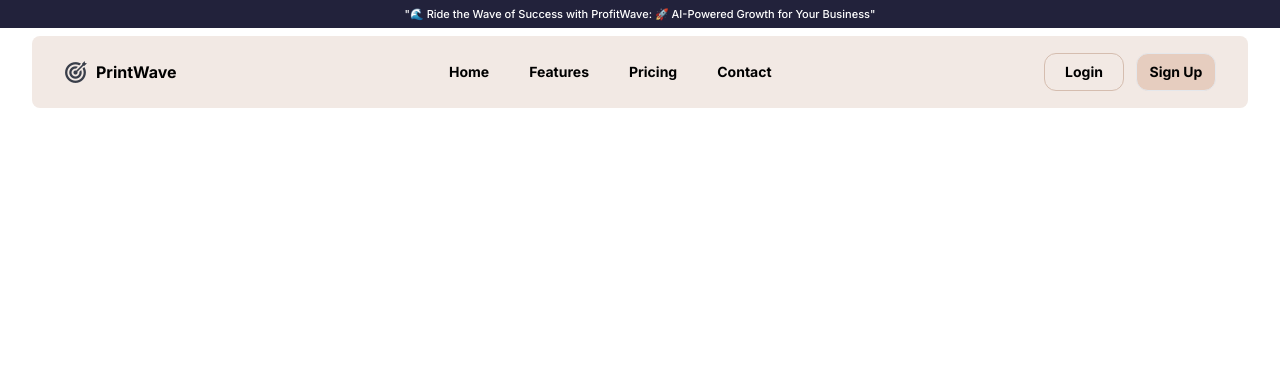
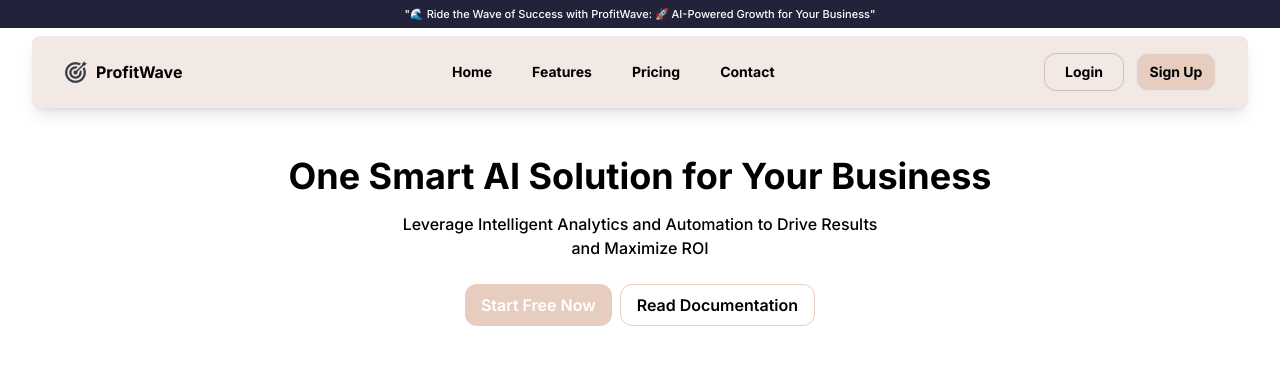
Before and after one commit to EpicNesh26/ProfitWave, a website built with Vite: page index.html in a window 1280 px wide. Built offline with nearby package versions, Linux system fonts and the light colour scheme.

Commit message:
Added main section

```diff
--- a/index.html
+++ b/index.html
@@ -21,11 +21,11 @@
         <header class="text-[11px] font-inter font-medium bg-[#22223b] text-white h-7 flex justify-center items-center">
             "🌊 Ride the Wave of Success with ProfitWave: 🚀 AI-Powered Growth for Your Business"
         </header>
-        <nav class="flex justify-between w-[95%] m-auto bg-[#f2e9e4] my-2 h-14 items-center p-8 py-9 rounded-lg">
+        <nav class="flex justify-between w-[95%] m-auto bg-[#f2e9e4] my-2 h-14 items-center p-8 py-9 rounded-lg  shadow-lg">
             <div class="logo flex gap-2 text-black font-inter font-bold">
                 <!-- text-[#4a4e69]  -->
                 <img src="Images/target.png" alt="" class="colored-icon">
-                PrintWave
+                ProfitWave
             </div>
 
             <ul class="flex gap-10 font-inter font-bold text-sm">
@@ -40,6 +40,33 @@
             </div>
         </nav>
 
+        <!-- <div class="main justify-center flex flex-col align-middle items-center bg-red-100 w-[70%] m-auto">
+            <div class="headline text-3xl font-inter font-extrabold p-2 w-80">One Smart AI Solution for Your Business</div>
+            <div class="subtitle text-base font-inter font-medium ">Leverage Intelligent Analytics and Automation to Drive Results and Maximize ROI</div>
+            <div class="buttons2">
+                <button>Start Free Now</button>
+                <button>Read Documenations</button>
+            </div>
+        </div> -->
+
+        <div class="main flex flex-col items-center justify-center w-[70%] m-auto p-6 rounded-lg h-[250px] ">
+            <div class="headline text-4xl font-inter font-extrabold text-center mb-4">
+                One Smart AI Solution for Your Business
+            </div>
+            <div class="subtitle text-[16px] font-inter font-medium text-center mb-6 w-[480px]">
+                Leverage Intelligent Analytics and Automation to Drive Results and Maximize ROI
+            </div>
+            <div class="buttons2 flex gap-2 font-inter">
+                <button class="bg-[#e6cdbf] font-semibold text-white py-2 px-4 rounded-xl transition duration-300">
+                    Start Free Now
+                </button>
+                <button class="border border-[#e6cdbf] font-semibold text-black py-2 px-4 rounded-xl transition duration-300">
+                    Read Documentation
+                </button>
+            </div>
+        </div>
+
+
     </div>
 
 
```
